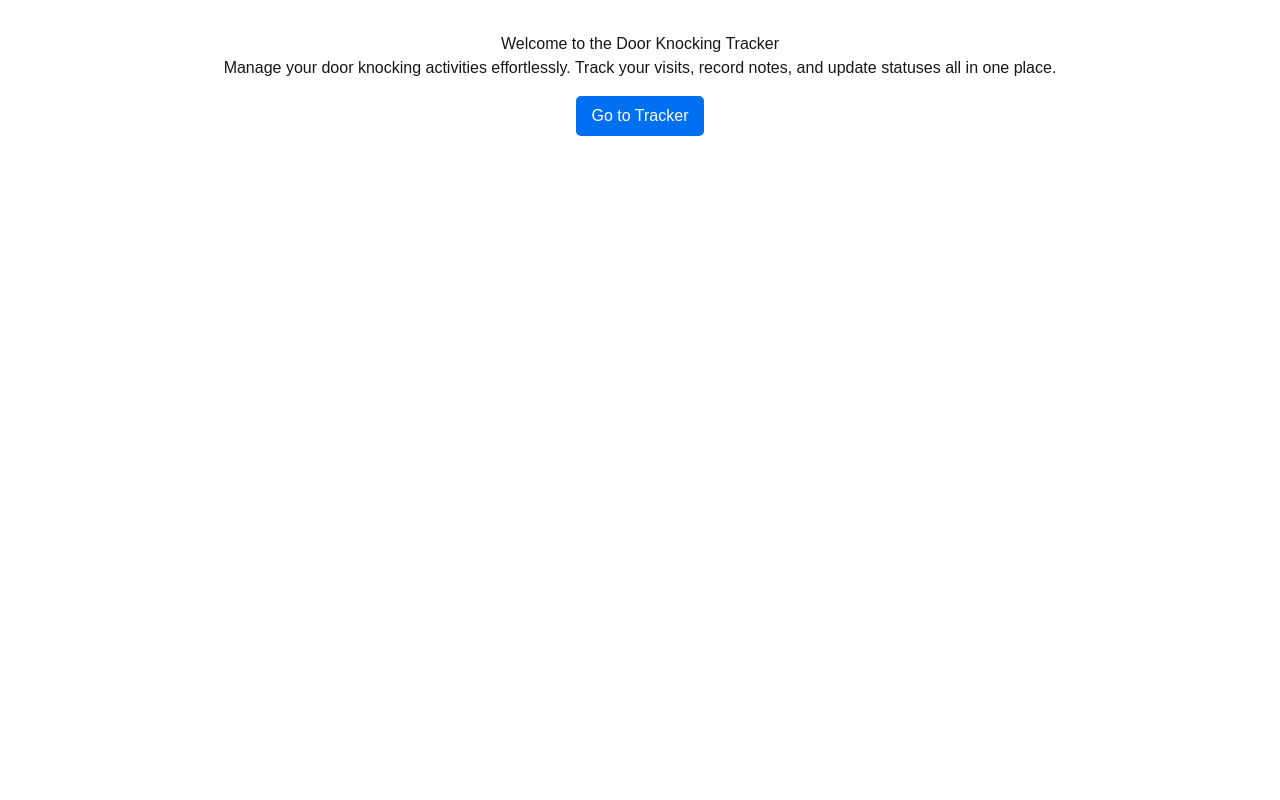
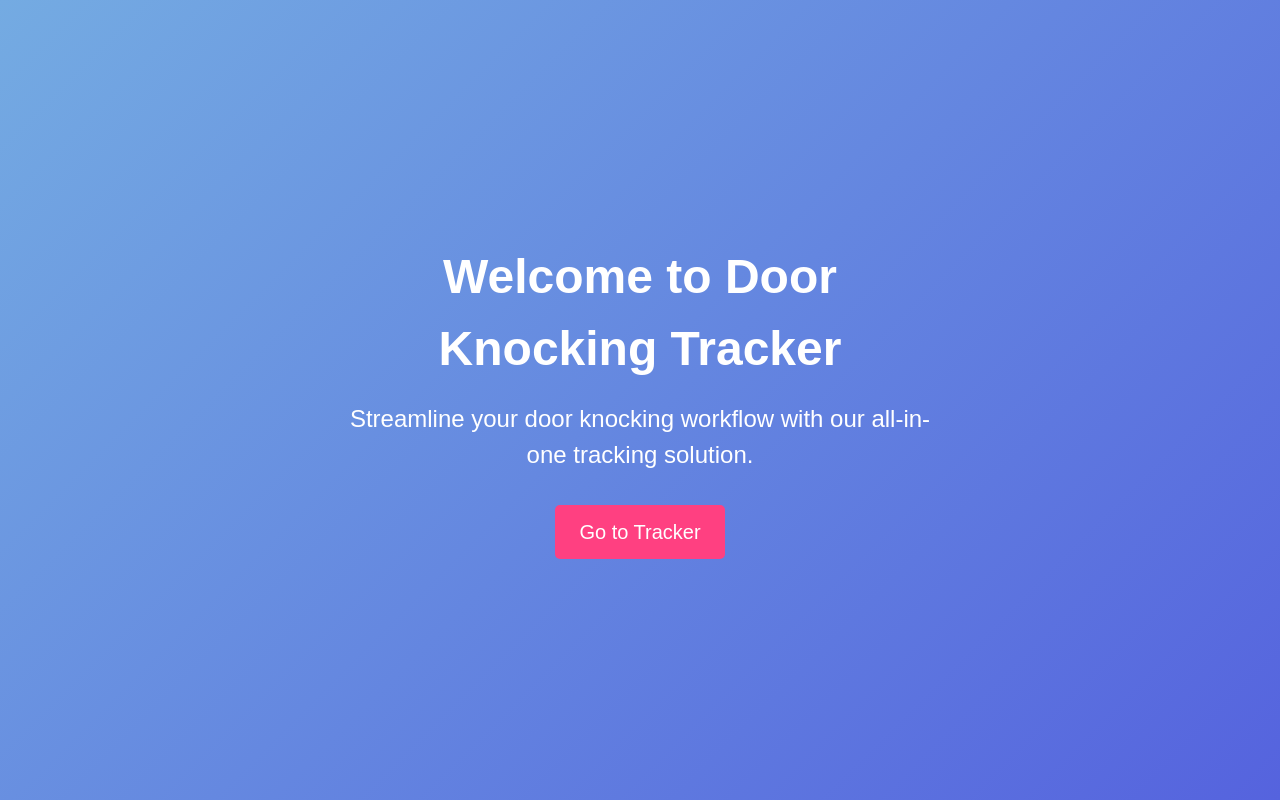
Before and after one commit to gazza9797/door-knocking-tracker, a Next.js app: page / in a window 1280 px wide. Built offline with nearby package versions, Linux system fonts and the light colour scheme.

Commit message:
Update page.js

```diff
--- a/app/page.js
+++ b/app/page.js
@@ -1,28 +1,58 @@
-// For pages router (pages/index.js) or app router (app/page.js)
+/// app/page.js (if you're using Next.js 13's app directory)
 
 import Link from 'next/link';
 
 export default function HomePage() {
   return (
-    <div style={{ padding: '2rem', textAlign: 'center' }}>
-      <h1>Welcome to the Door Knocking Tracker</h1>
-      <p>
-        Manage your door knocking activities effortlessly. Track your visits,
-        record notes, and update statuses all in one place.
-      </p>
-      <Link href="/tracker">
-        <a style={{
-          display: 'inline-block',
-          marginTop: '1rem',
-          padding: '0.5rem 1rem',
-          backgroundColor: '#0070f3',
-          color: '#fff',
-          borderRadius: '5px',
-          textDecoration: 'none'
-        }}>
-          Go to Tracker
-        </a>
-      </Link>
+    <div className="container">
+      <div className="hero">
+        <h1>Welcome to Door Knocking Tracker</h1>
+        <p>
+          Streamline your door knocking workflow with our all-in-one tracking solution.
+        </p>
+        <Link href="/tracker">
+          <a className="btn">Go to Tracker</a>
+        </Link>
+      </div>
+      <style jsx>{`
+        .container {
+          min-height: 100vh;
+          display: flex;
+          align-items: center;
+          justify-content: center;
+          background: linear-gradient(135deg, #74abe2, #5563de);
+          padding: 2rem;
+          color: #fff;
+        }
+        .hero {
+          text-align: center;
+          max-width: 600px;
+        }
+        .hero h1 {
+          font-size: 3rem;
+          margin-bottom: 1rem;
+          font-weight: bold;
+        }
+        .hero p {
+          font-size: 1.5rem;
+          margin-bottom: 2rem;
+        }
+        .btn {
+          display: inline-block;
+          padding: 0.75rem 1.5rem;
+          background-color: #ff4081;
+          color: #fff;
+          border: none;
+          border-radius: 5px;
+          font-size: 1.25rem;
+          cursor: pointer;
+          text-decoration: none;
+          transition: background-color 0.3s ease;
+        }
+        .btn:hover {
+          background-color: #e73370;
+        }
+      `}</style>
     </div>
   );
 }
```
